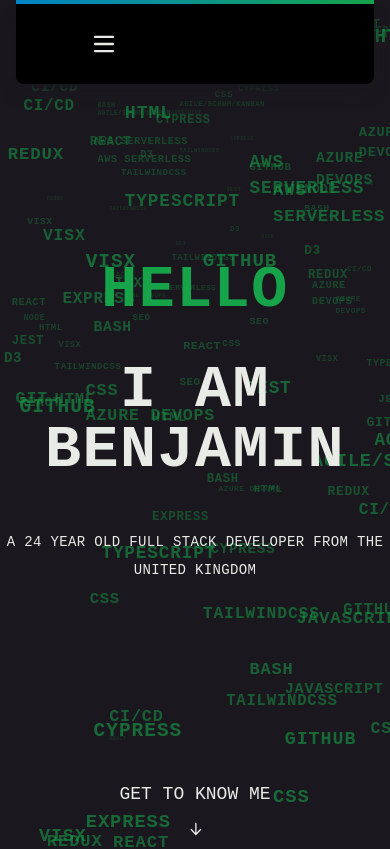
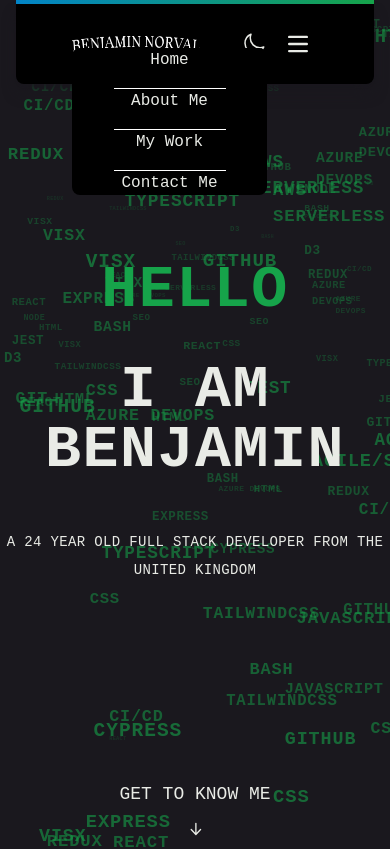
Before and after one commit to norvalbv/portfolio, a React (Vite) app: page / in a window 390 px wide. Shown: the top 849 px of the page. Built offline with nearby package versions, Linux system fonts and the light colour scheme; a web font is replaced by a local one.

Commit message:
add theme toggle

```diff
--- /dev/null
+++ b/src/components/ThemeToggle/index.tsx
@@ -0,0 +1,15 @@
+import React, { ReactElement } from 'react';
+import { MoonIcon, SunIcon } from 'components/SVG';
+import useTheme from 'hooks/useTheme';
+
+const ThemeToggle = (): ReactElement => {
+  const { isDarkMode, toggleDarkMode } = useTheme();
+
+  return isDarkMode ? (
+    <MoonIcon onClick={toggleDarkMode} className="cursor-pointer hover:fill-light-dark" />
+  ) : (
+    <SunIcon onClick={toggleDarkMode} className="cursor-pointer hover:fill-dark-dark" />
+  );
+};
+
+export default ThemeToggle;
--- a/src/layout/MainLayout/NavBar/index.tsx
+++ b/src/layout/MainLayout/NavBar/index.tsx
@@ -4,6 +4,7 @@ import classNames from 'utils/classNames';
 import { MoonIcon, SunIcon } from 'components/SVG';
 import BenjaminNorvalBlack from '../../../../public/BenjaminNorvalBlack.png';
 import BenjaminNorvalWhite from '../../../../public/BenjaminNorvalWhite.png';
+import ThemeToggle from 'components/ThemeToggle';
 
 const NavBar = (): ReactElement => {
   const [navOpen, setNavOpen] = useState(false);
@@ -22,7 +23,7 @@ const NavBar = (): ReactElement => {
         <div className="hidden items-center justify-between md:flex">
           <img
             src={isDarkMode ? BenjaminNorvalWhite : BenjaminNorvalBlack}
-            className="h-4 w-40"
+            className="h-4 md:w-32 lg:w-40"
             alt="Benjamin Norval logo"
           />
           <ul className="flex flex-1 cursor-pointer justify-center space-x-10 text-sm">
@@ -37,21 +38,22 @@ const NavBar = (): ReactElement => {
               </li>
             ))}
           </ul>
-          <div className="flex w-40 justify-end md:visible">
-            {isDarkMode ? (
-              <MoonIcon onClick={toggleDarkMode} className="cursor-pointer hover:fill-light-dark" />
-            ) : (
-              <SunIcon onClick={toggleDarkMode} className="cursor-pointer hover:fill-dark-dark" />
-            )}
+          <div className="flex items-center justify-end md:h-3 md:w-32 lg:h-4 lg:w-40">
+            <ThemeToggle />
           </div>
         </div>
 
         <div
-          className="right-0 flex max-w-screen-xl flex-wrap items-center p-4 md:hidden"
+          className="right-0 flex max-w-screen-xl flex-wrap items-center justify-between p-4 md:hidden"
           onClick={(): void => setNavOpen(!navOpen)}
         >
+          <img
+            src={isDarkMode ? BenjaminNorvalWhite : BenjaminNorvalBlack}
+            className="h-4 w-32"
+            alt="Benjamin Norval logo"
+          />
+          <div className="flex flex-row-reverse items-center">
             <button
-            data-collapse-toggle="navbar-hamburger"
               type="button"
               className="ml-3 inline-flex h-10 w-10 items-center justify-center rounded-lg p-2 text-sm focus:outline-none"
               aria-controls="navbar-hamburger"
@@ -74,11 +76,12 @@ const NavBar = (): ReactElement => {
                 />
               </svg>
             </button>
+            <div className="flex items-center justify-end md:h-3 md:w-32 lg:h-4 lg:w-40">
+              <ThemeToggle />
+            </div>
+          </div>
           <div
-            className={classNames(
-              navOpen ? '' : 'hidden',
-              'fixed top-12 h-screen w-1/2 text-center'
-            )}
+            className={classNames({ hidden: navOpen }, 'fixed top-12 h-screen w-1/2 text-center')}
           >
             <ul className="flex flex-col items-center justify-center gap-4 divide-y divide-white rounded-lg bg-gray-50 font-medium dark:bg-black">
               {navbarTabs.map((tab) => (
```
Lines whose indentation alone changed are shown as unchanged.
